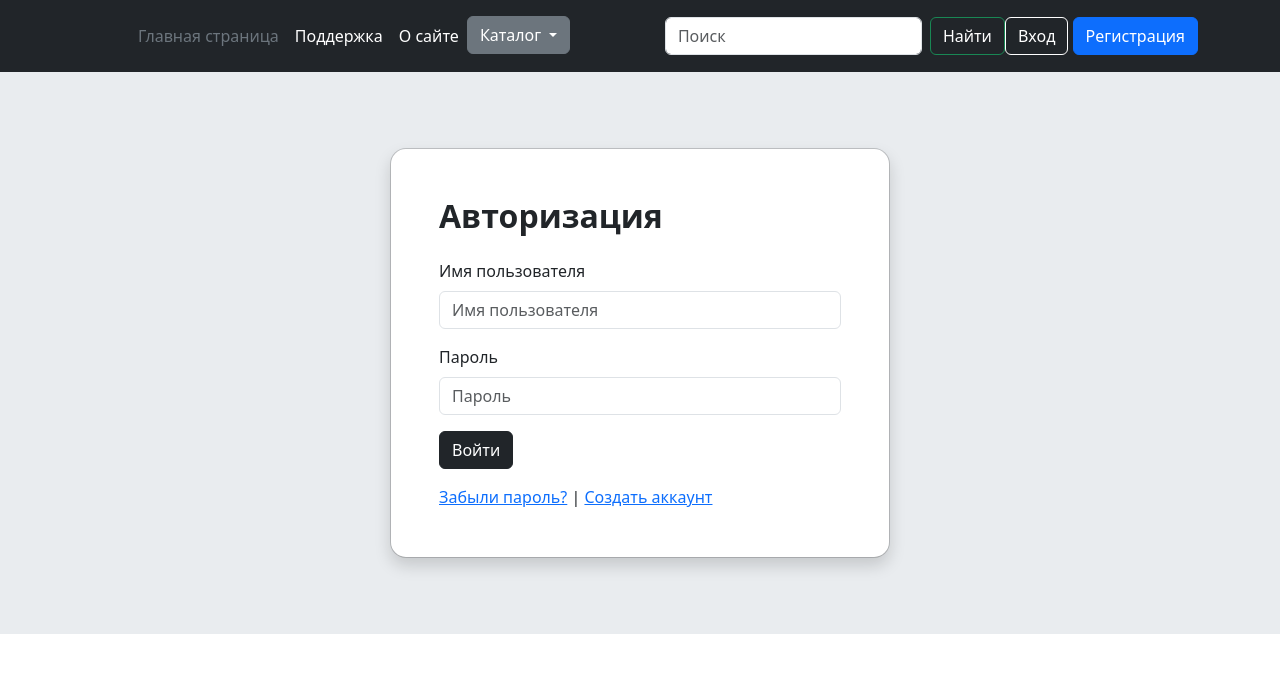
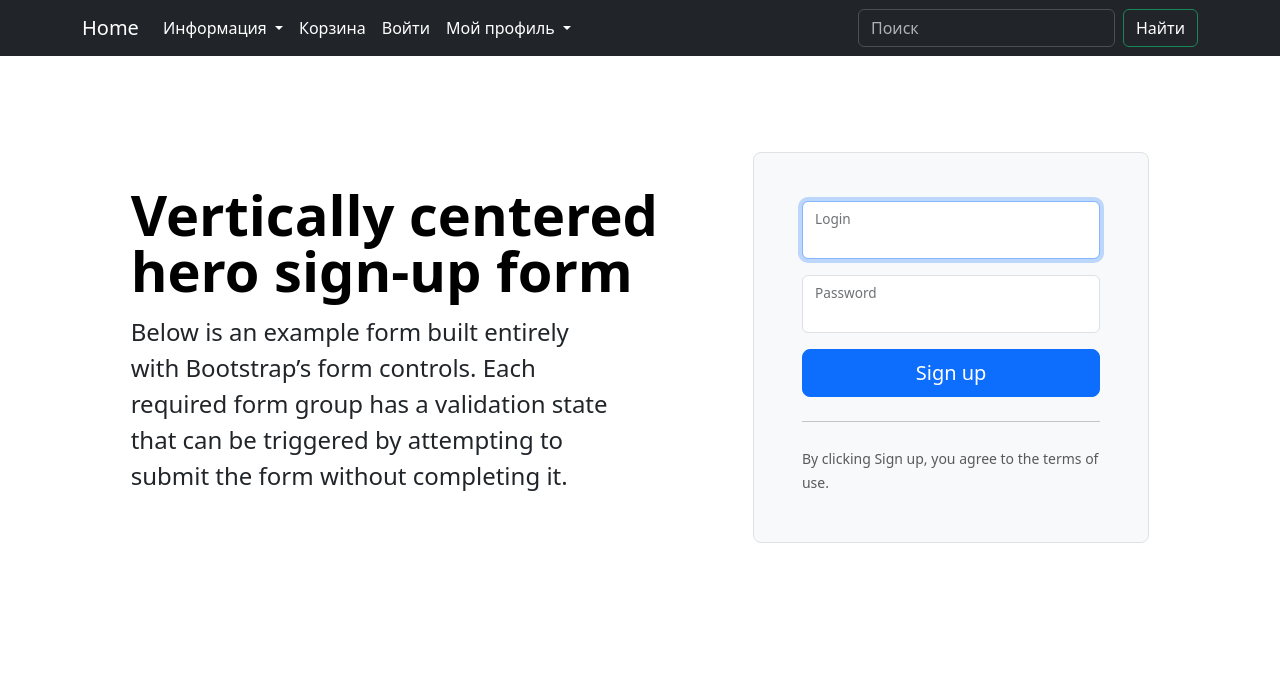
Before and after one commit to Vlad13090/shop, a Django app: page /user/login/ in a window 1280 px wide. Shown: the top 673 px of the page. Run offline with Django 5.2, Linux system fonts and the light colour scheme.

Commit message:
Реализовал вход в аккаунт

```diff
--- a/ShopShoes/urls.py
+++ b/ShopShoes/urls.py
@@ -20,7 +20,7 @@ from django.contrib import admin
 from django.urls import path, include
 
 urlpatterns = [
-    path('admin/', admin.site.urls),
+    path('admin/', admin.site.urls, name='admin'),
     path('', include('main.urls', namespace='main')),
     path('user/', include('users.urls', namespace='user')),
 ]
--- a/main/templates/main/base.html
+++ b/main/templates/main/base.html
@@ -9,51 +9,60 @@
             integrity="sha384-YvpcrYf0tY3lHB60NNkmXc5s9fDVZLESaAA55NDzOxhy9GkcIdslK1eN7N6jIeHz"
             crossorigin="anonymous"></script>
 </head>
-
 <body>
 
-<header class="p-3 text-bg-dark">
+<header>
+    <nav class="navbar navbar-expand-lg bg-dark" data-bs-theme="dark">
         <div class="container">
-        <div class="d-flex flex-wrap align-items-center justify-content-center justify-content-lg-start">
-            <a href="/" class="d-flex align-items-center mb-2 mb-lg-0 text-white text-decoration-none">
-                <svg class="bi me-2" width="40" height="32" role="img" aria-label="Bootstrap">
-                    <use xlink:href="#bootstrap"></use>
-                </svg>
+            <a class="navbar-brand" href="{% url 'main:index' %}">Home</a>
+            <button class="navbar-toggler" type="button" data-bs-toggle="collapse"
+                    data-bs-target="#navbarSupportedContent" aria-controls="navbarSupportedContent"
+                    aria-expanded="false" aria-label="Toggle navigation">
+                <span class="navbar-toggler-icon"></span>
+            </button>
+            <div class="collapse navbar-collapse" id="navbarSupportedContent">
+                <ul class="navbar-nav me-auto mb-2 mb-lg-0">
+                    <li class="nav-item dropdown ">
+                        <a class="nav-link dropdown-toggle text-white" href="#" role="button"
+                           data-bs-toggle="dropdown" aria-expanded="false">
+                            Информация
                         </a>
-
-            <ul class="nav col-12 col-lg-auto me-lg-auto mb-2 justify-content-center mb-md-0">
-                <li><a href="{% url 'main:index' %}" class="nav-link px-2 text-secondary">Главная страница</a></li>
-                <li><a href="#" class="nav-link px-2 text-white">Поддержка</a></li>
-                <li><a href="#" class="nav-link px-2 text-white">О сайте</a></li>
-
+                        <ul class="dropdown-menu">
+                            <li><a class="dropdown-item  text-white" href="#">Доставка и оплата</a></li>
+                            <li><a class="dropdown-item  text-white" href="#">Контактная информация</a></li>
+                            <li><a class="dropdown-item  text-white" href="#">Про нас</a></li>
+                        </ul>
+                    </li>
+                    <li class="nav-item">
+                        <a class="nav-link  text-white" href="#">Корзина</a>
+                    </li>
+                    <li class="nav-item">
+                        <a class="nav-link  text-white" href="{% url 'user:login' %}">Войти</a>
+                    </li>
+                    <li class="nav-item dropdown ">
+                        <a class="nav-link dropdown-toggle text-white" href="#" role="button"
+                           data-bs-toggle="dropdown" aria-expanded="false">
+                            Мой профиль
+                        </a>
+                        <ul class="dropdown-menu">
+                            <li><a class="dropdown-item  text-white" href="#">Корзина</a></li>
+                            <li><a class="dropdown-item  text-white" href="#">Личный кабинет</a>
+                            </li>
+                            <li><a class="dropdown-item  text-white" href="admin/">Админ панель</a></li>
                             <li>
-                    <div class="dropdown">
-                        <button class="btn btn-secondary dropdown-toggle" type="button" data-bs-toggle="dropdown"
-                                aria-expanded="false">
-                            Каталог
-                        </button>
-                        <ul class="dropdown-menu">
-                            <li><a class="dropdown-item" href="#">Nike</a></li>
-                            <li><a class="dropdown-item" href="#">Adidas</a></li>
-                            <li><a class="dropdown-item" href="#">Balenciaga</a></li>
+                                <hr class="dropdown-divider">
+                            </li>
+                            <li><a class="dropdown-item  text-white" href="#">Выйти</a></li>
                         </ul>
-                    </div>
                     </li>
-
-
                 </ul>
-
                 <form class="d-flex" role="search" action="{% url 'main:search' %}" method="get">
                     <input class="form-control me-2" type="search" placeholder="Поиск" aria-label="Search" name="q">
                     <button class="btn btn-outline-success text-white" type="submit">Найти</button>
                 </form>
-
-            <div class="text-end">
-                <a href="#" class="btn active" role="button" data-bs-toggle="button" aria-pressed="true">Вход</a>
-                <a href="#" class="btn btn-primary" role="button" data-bs-toggle="button">Регистрация</a>
             </div>
         </div>
-    </div>
+    </nav>
 </header>
 
 {% block content %}{% endblock %}
@@ -61,3 +70,8 @@
 
 </body>
 </html>
+
+{# <form class="d-flex" role="search" action="{% url 'main:search' %}" method="get">#}
+{#                <input class="form-control me-2" type="search" placeholder="Поиск" aria-label="Search" name="q">#}
+{#                <button class="btn btn-outline-success text-white" type="submit">Найти</button>#}
+{#            </form>#}
--- /dev/null
+++ b/users/forms.py
@@ -0,0 +1,21 @@
+from django import forms
+from django.contrib.auth.forms import AuthenticationForm
+
+from users.models import User
+
+
+class UserLoginForm(AuthenticationForm):
+    username = forms.CharField(
+        widget=forms.TextInput(attrs={'autofocus': True,
+                                      'class': 'form-control',
+                                      })
+    )
+
+    password = forms.CharField(
+        widget=forms.PasswordInput(attrs={'autocomplete': 'current-password',
+                                          'class': 'form-control',
+                                          })
+    )
+
+    class Meta:
+        model = User
--- a/users/templates/users/login.html
+++ b/users/templates/users/login.html
@@ -3,34 +3,32 @@
 {% block content %}
 
     <!-- Контент на странице -->
-    <div class="modal modal-sheet position-static d-block bg-body-secondary p-4 py-md-5" tabindex="-1" role="dialog"
-         id="modalSignin">
-        <div class="modal-dialog" role="document">
-            <div class="modal-content rounded-4 shadow">
-                <div class="modal-header p-5 pb-4 border-bottom-0">
-                    <h1 class="fw-bold mb-0 fs-2">Авторизация</h1>
+<div class="container col-xl-10 col-xxl-8 px-4 py-5">
+    <div class="row align-items-center g-lg-5 py-5">
+      <div class="col-lg-7 text-center text-lg-start">
+        <h1 class="display-4 fw-bold lh-1 text-body-emphasis mb-3">Vertically centered hero sign-up form</h1>
+        <p class="col-lg-10 fs-4">Below is an example form built entirely with Bootstrap’s form controls. Each required form group has a validation state that can be triggered by attempting to submit the form without completing it.</p>
+      </div>
+      <div class="col-md-10 mx-auto col-lg-5">
+        <form class="p-4 p-md-5 border rounded-3 bg-body-tertiary" method="post" action="{% url 'user:login' %}">
+            {% csrf_token %}
 
-                </div>
+          <div class="form-floating mb-3">
+              {{ form.username}}
+            <label for="{{ form.username.id_for_label }}">Login</label>
+          </div>
 
-                <div class="modal-body p-5 pt-0">
-                    <form>
-                        <div class="mb-3">
-                            <label for="username" class="form-label">Имя пользователя</label>
-                            <input type="text" class="form-control" id="username"
-                                   placeholder="Имя пользователя" required>
-                        </div>
-                        <div class="mb-3">
-                            <label for="password" class="form-label">Пароль</label>
-                            <input type="password" class="form-control" id="password" placeholder="Пароль"
-                                   required>
-                        </div>
-                        <button type="submit" class="btn btn-dark btn-block">Войти</button>
-                    </form>
-                    <div class="mt-3">
-                        <a href="#">Забыли пароль?</a> | <a href="{% url 'user:register' %}">Создать аккаунт</a>
-                    </div>
-                </div>
-            </div>
-        </div>
+          <div class="form-floating mb-3">
+              {{ form.password }}
+            <label for="{{ form.password.id_for_label }}">Password</label>
+          </div>
+
+          <button class="w-100 btn btn-lg btn-primary" type="submit">Sign up</button>
+          <hr class="my-4">
+          <small class="text-body-secondary">By clicking Sign up, you agree to the terms of use.</small>
+        </form>
+      </div>
     </div>
+  </div>
+
 {% endblock %}
--- a/users/views.py
+++ b/users/views.py
@@ -1,9 +1,26 @@
+from django.contrib import auth
+from django.http import HttpResponseRedirect
 from django.shortcuts import render
+from django.urls import reverse
+
+from users.forms import UserLoginForm
 
 
 # Create your views here.
 def login(request):
-    return render(request, 'users/login.html')
+    if request.method == 'POST':
+        form = UserLoginForm(data=request.POST)
+        if form.is_valid():
+            username = request.POST['username']
+            password = request.POST['password']
+            user = auth.authenticate(username=username, password=password)
+            if user:
+                auth.login(request, user)
+                return HttpResponseRedirect(reverse('main:index'))
+    else:
+        form = UserLoginForm()
+
+    return render(request, 'users/login.html', {'form': form})
 
 
 def register(request):
```
Also changed, not shown: main/templates/main/index.html (+20 -2 lines). Lines whose indentation alone changed are shown as unchanged.
